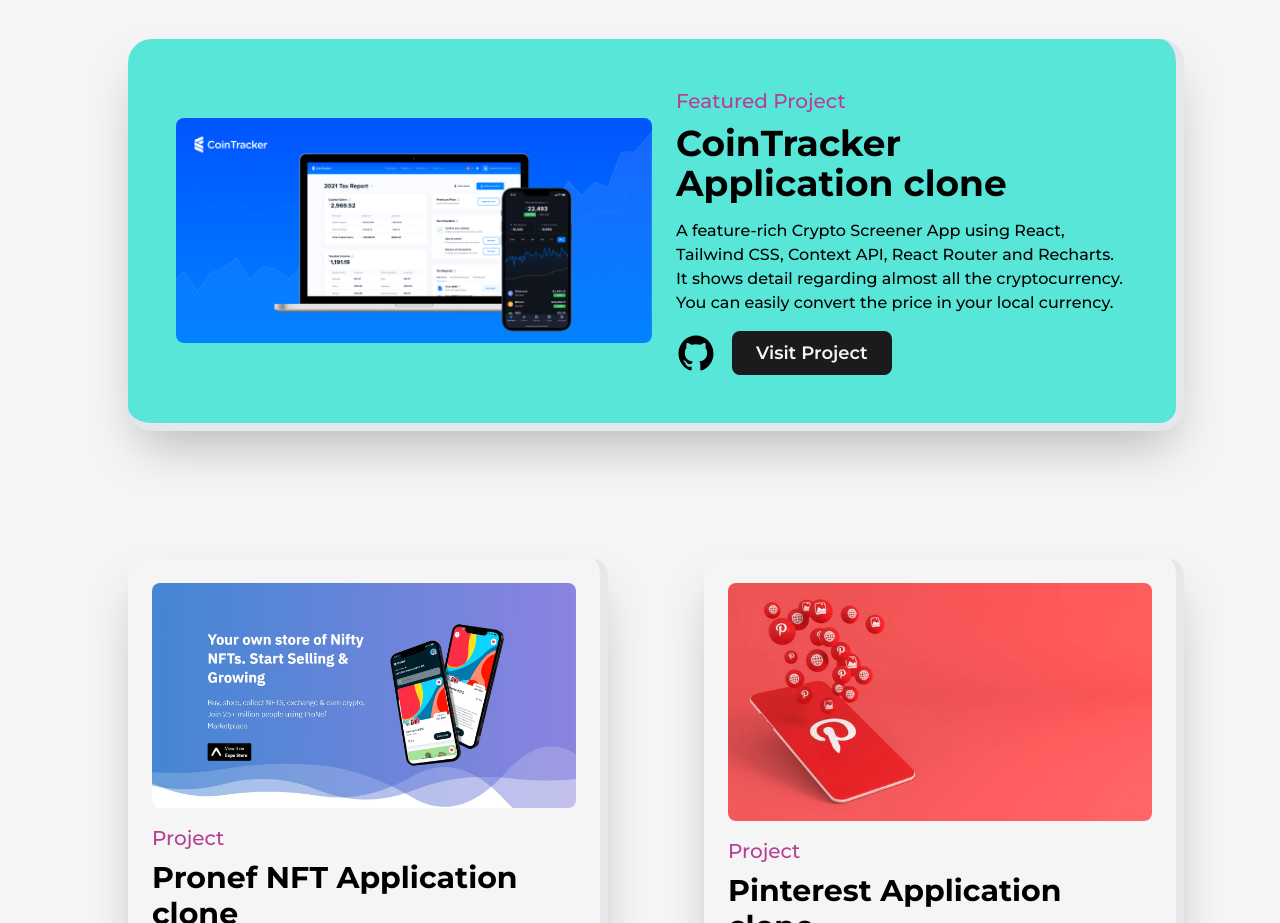
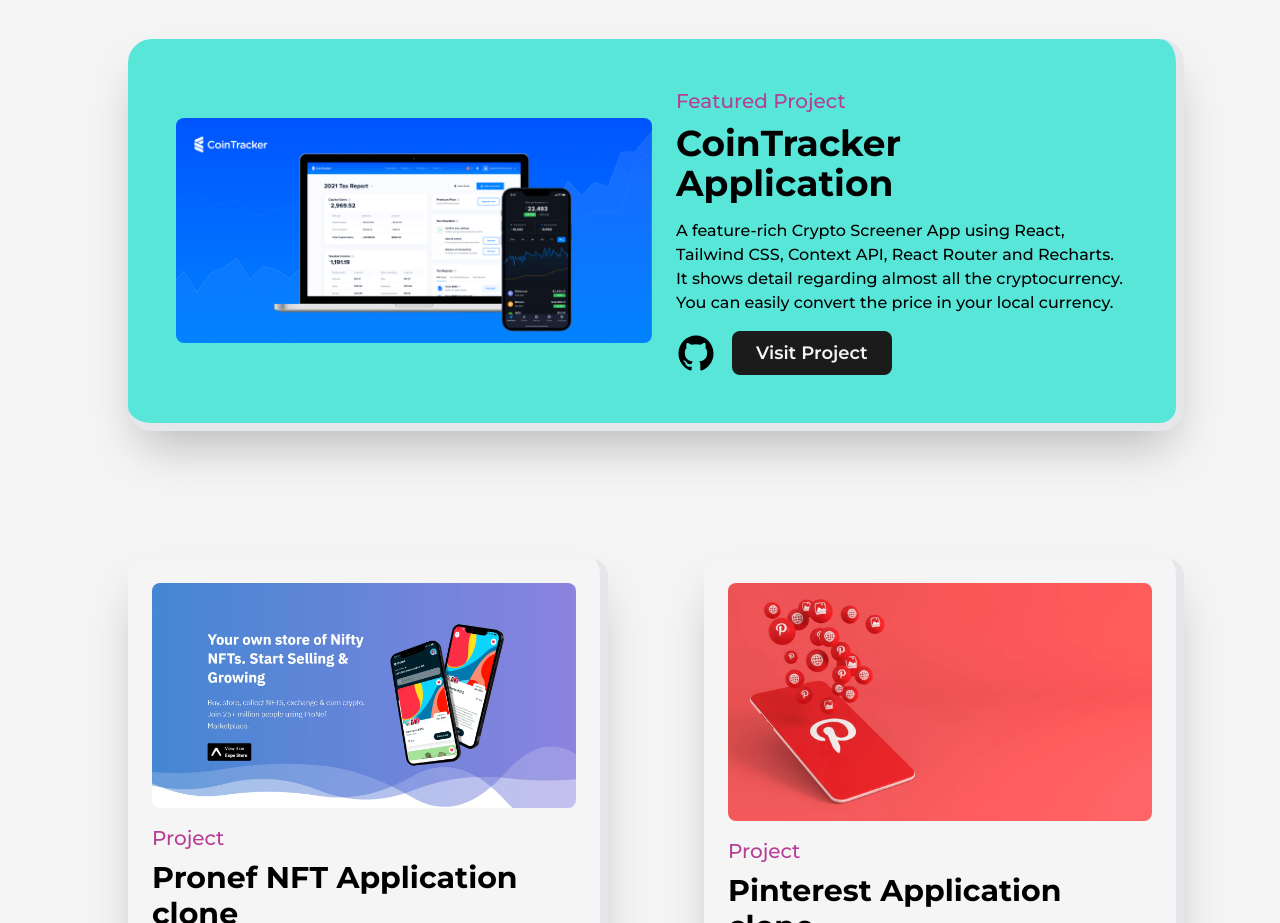
Before and after one commit to Adecoded/drk-portfolio, a Next.js app: page /projects in a window 1280 px wide. Shown: the part 1600-2523 px from the top of the page. Built offline with nearby package versions, Linux system fonts and the light colour scheme.

Commit message:
Update projects.js

```diff
--- a/src/pages/projects.js
+++ b/src/pages/projects.js
@@ -178,7 +178,7 @@ const projects = () => {
 
             <div className="col-span-12 ">
               <FeaturedProjects
-                title="CoinTracker Application clone"
+                title="CoinTracker Application"
                 summary="A feature-rich Crypto Screener App using React, Tailwind CSS, Context API, React Router and Recharts.
             It shows detail regarding almost all the cryptocurrency. You can easily convert the price in your
             local currency."
```
